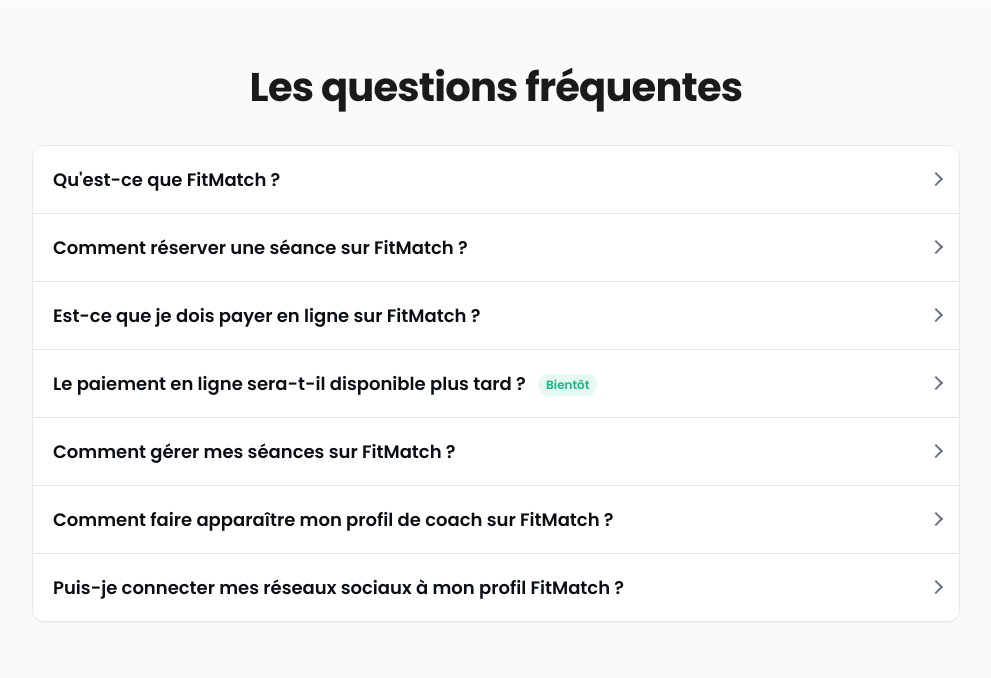
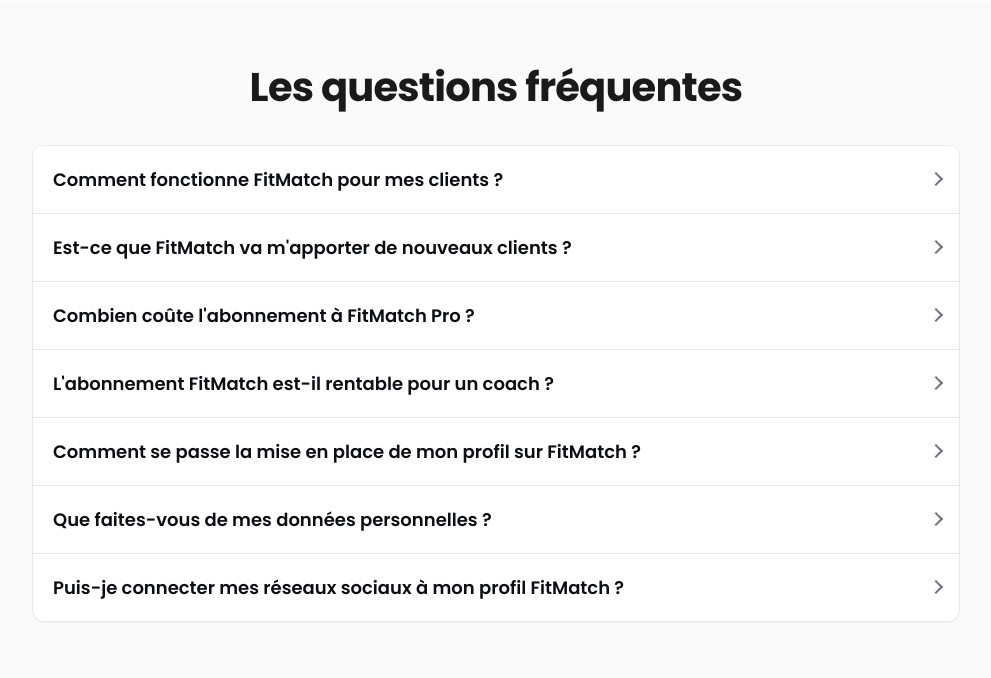
Before and after one commit to aneslucas196-beep/fitmatch, a FastAPI app: page /coach-signup in a window 1280 px wide. Shown: the part 4547-5225 px from the top of the page, without its empty margins (144-1135 px from the left). Run offline with FastAPI, Linux system fonts and the light colour scheme; some libraries are stand-ins or nearby versions.

Commit message:
Update frequently asked questions for coaches on the platform
Modify the content of the FAQ section on the coach signup page to reflect new questions and answers.

Replit-Commit-Author: Agent
Replit-Commit-Session-Id: 86af9be5-036d-42aa-b9b5-f3783155e8d0
Replit-Commit-Checkpoint-Type: full_checkpoint
Replit-Commit-Screenshot-Url: https://storage.googleapis.com/screenshot-production-us-central1/d0c256c5-c056-4a19-9e96-6fdb9485f747/86af9be5-036d-42aa-b9b5-f3783155e8d0/tzsSLzX

```diff
--- a/templates/coach_signup.html
+++ b/templates/coach_signup.html
@@ -616,74 +616,59 @@
 
   <div class="faq" role="list">
     <details>
-      <summary>Qu'est-ce que FitMatch ?</summary>
+      <summary>Comment fonctionne FitMatch pour mes clients ?</summary>
       <div class="answer">
-        <p><strong>FitMatch</strong> est la plateforme qui met en relation des clients avec des coachs sportifs
-          proches d'eux, dans leurs salles préférées. Les clients recherchent par <em>ville</em>, <em>code postal</em>
-          ou <em>salle (Basic-Fit, Fitness Park, etc.)</em>, consultent les profils des coachs et réservent un créneau
-          en quelques clics.</p>
+        <p>Les clients trouvent facilement un coach sportif près de chez eux, selon la salle ou la ville de leur choix.</p>
+        <p>Ils peuvent consulter les profils, lire les avis et réserver une séance directement en ligne depuis FitMatch.</p>
       </div>
     </details>
 
     <details>
-      <summary>Comment réserver une séance sur FitMatch ?</summary>
+      <summary>Est-ce que FitMatch va m'apporter de nouveaux clients ?</summary>
       <div class="answer">
-        <ul>
-          <li>Entre ta <strong>ville / code postal</strong> ou choisis directement une <strong>salle</strong>.</li>
-          <li>Sélectionne une <strong>spécialité</strong> (musculation, perte de poids, etc.).</li>
-          <li>Choisis un <strong>coach</strong>, un <strong>créneau</strong> et confirme ta réservation.</li>
-          <li>Tu reçois un <strong>email de confirmation</strong> et un rappel automatique avant la séance.</li>
-        </ul>
+        <p>Oui. FitMatch met en avant votre profil auprès de milliers de sportifs actifs dans votre région.</p>
+        <p>Grâce au référencement local et aux avis clients, votre visibilité augmente et vous recevez des réservations régulières.</p>
       </div>
     </details>
 
     <details>
-      <summary>Est-ce que je dois payer en ligne sur FitMatch ?</summary>
+      <summary>Combien coûte l'abonnement à FitMatch Pro ?</summary>
       <div class="answer">
-        <p><strong>Pour l'instant, non.</strong> Le paiement se fait directement au coach
-          <strong>en espèces</strong> ou par <strong>virement</strong>, sur place <em>avant</em> ou <em>après</em>
-          la séance selon ce qui est convenu avec lui.</p>
+        <p>FitMatch Pro est sans engagement ni commission.</p>
+        <p>Vous payez un abonnement fixe pour bénéficier de toutes les fonctionnalités et être visible sur la plateforme.</p>
       </div>
     </details>
 
     <details>
-      <summary>Le paiement en ligne sera-t-il disponible plus tard ? <span class="pill">Bientôt</span></summary>
+      <summary>L'abonnement FitMatch est-il rentable pour un coach ?</summary>
       <div class="answer">
-        <p>Oui. Nous déployons prochainement un règlement en ligne sécurisé (carte ou portefeuille digital),
-          avec reçu automatique et annulation gérée directement depuis ton compte.</p>
+        <p>Oui, dès vos premières réservations, l'abonnement est déjà rentabilisé.</p>
+        <p>De nombreux coachs déclarent remplir leurs créneaux rapidement grâce à FitMatch.</p>
       </div>
     </details>
 
     <details>
-      <summary>Comment gérer mes séances sur FitMatch ?</summary>
+      <summary>Comment se passe la mise en place de mon profil sur FitMatch ?</summary>
       <div class="answer">
-        <p>Dans ton <strong>espace client</strong>, tu peux :</p>
-        <ul>
-          <li>Consulter tes réservations et leurs détails,</li>
-          <li><strong>Modifier/annuler</strong> selon la politique du coach,</li>
-          <li>Recevoir des <strong>rappels</strong> automatiques et des notifications importantes.</li>
-        </ul>
+        <p>C'est très simple. Vous créez votre compte en quelques minutes, ajoutez vos spécialités, vos salles d'entraînement et vos photos.</p>
+        <p>Votre profil est ensuite validé et visible publiquement sur FitMatch.</p>
       </div>
     </details>
 
     <details>
-      <summary>Comment faire apparaître mon profil de coach sur FitMatch ?</summary>
+      <summary>Que faites-vous de mes données personnelles ?</summary>
       <div class="answer">
-        <ul>
-          <li>Va sur <strong>S'inscrire &rarr; Coach</strong> et complète ton profil (bio, photos, tarifs).</li>
-          <li>Choisis tes <strong>salles d'entraînement</strong> et tes <strong>spécialités</strong>.</li>
-          <li>Ouvre ton <strong>agenda</strong> : tes créneaux deviennent réservable par les clients.</li>
-        </ul>
+        <p>Vos données sont protégées et utilisées uniquement pour la gestion de votre compte et vos réservations.</p>
+        <p>FitMatch respecte la confidentialité et ne partage jamais vos informations sans votre accord.</p>
       </div>
     </details>
 
     <details>
       <summary>Puis-je connecter mes réseaux sociaux à mon profil FitMatch ?</summary>
       <div class="answer">
-        <p>Oui ! Ajoute les liens vers ton <strong>Instagram</strong>, TikTok ou autres réseaux sur ton profil.
-          Les clients peuvent voir <strong>tes transformations</strong>, ton style de coaching et te découvrir.</p>
-        <p>En plus, place ton <strong>lien FitMatch</strong> dans ta bio pour que tes abonnés
-          <strong>voient tes salles</strong> et <strong>réservent directement</strong>.</p>
+        <p>Oui ! Sur votre profil FitMatch, vous pouvez ajouter le lien vers votre compte Instagram, TikTok ou autre réseau social.</p>
+        <p>Les clients peuvent ainsi voir vos transformations, vos publications et l'ambiance de vos coachings.</p>
+        <p>De plus, vous pouvez mettre le lien FitMatch dans votre bio Instagram pour que vos abonnés voient vos salles, vos créneaux et réservent directement.</p>
       </div>
     </details>
   </div>
```
Also changed, not shown: attached_assets/Pasted-Remplace-le-contenu-des-questions-et-r-ponses-actuelles-de-la-FAQ-FitMatch-par-le-texte-suivant-san-1761682270137_1761682270138.txt (added, +32 -0 lines), 1 other file.
